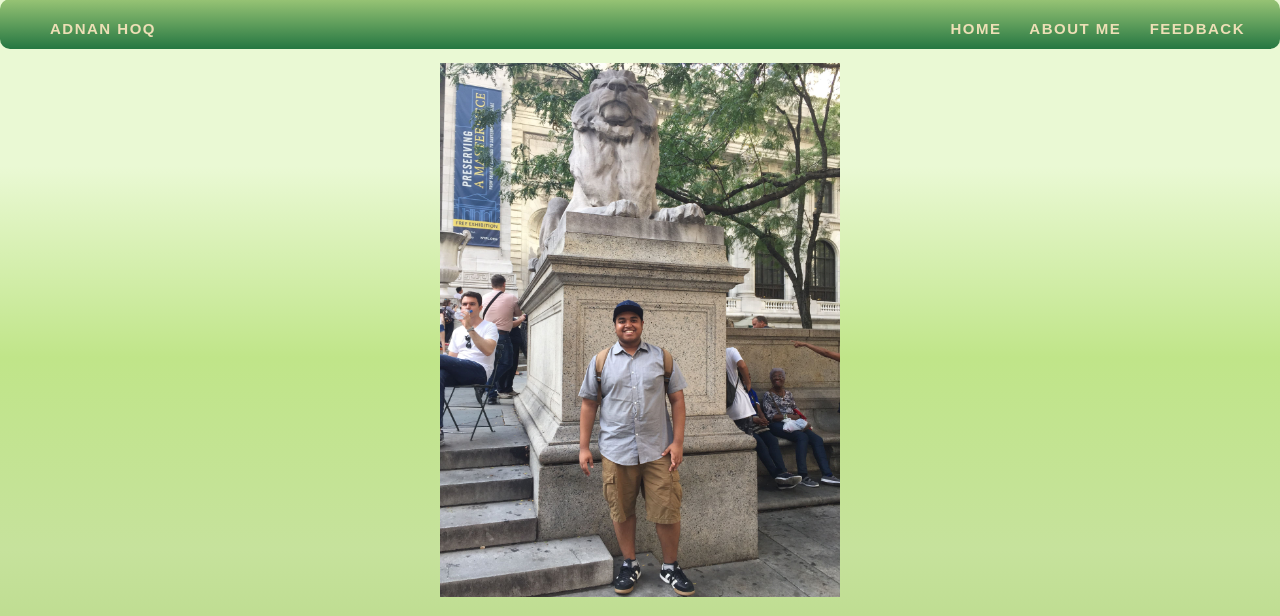
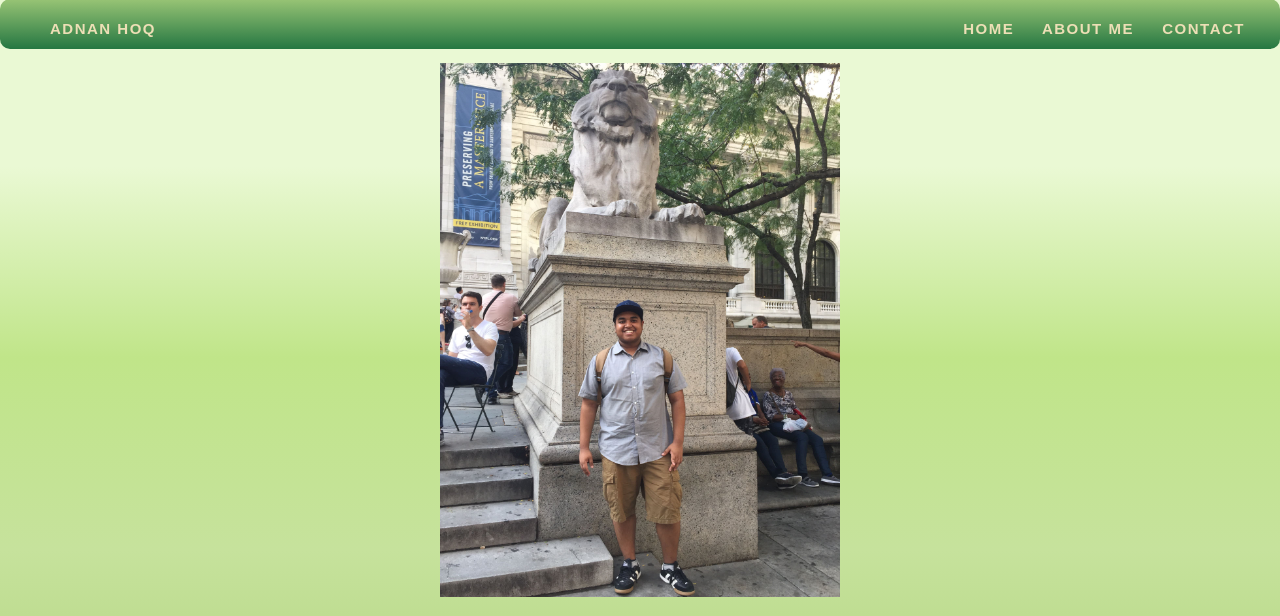
Before and after one commit to Ahoq/my_website, a Django app: page /about/ in a window 1280 px wide. Shown: the part 121-737 px from the top of the page. Run offline with Django 3.2, Linux system fonts and the light colour scheme; some libraries are stand-ins or nearby versions.

Commit message:
Update about.html

```diff
--- a/aweb/website/templates/website/about.html
+++ b/aweb/website/templates/website/about.html
@@ -36,7 +36,7 @@
                     &nbsp; &nbsp;
                     <a href="/about/">About Me</a>
                     &nbsp; &nbsp;
-                    <a href="/email/">Feedback</a>
+                    <a href="/email/">Contact</a>
                </div>
             </div>
     </div>
```
